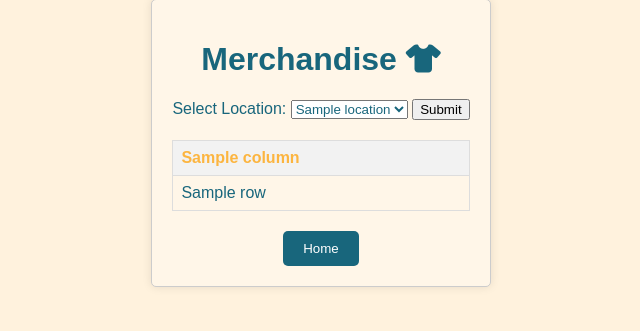
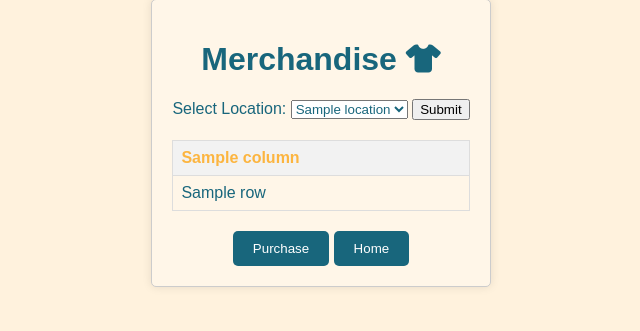
Before and after one commit to borbigo/TBA, a Python web app: template templates/merchandise.html in a window 1280 px wide. Shown: the part 257-588 px from the top of the page, without its empty margins (319-959 px from the left). Run offline with Jinja, Linux system fonts and the light colour scheme; the template is opened without the code that fills it: most values are stand-ins (such as "Sample title", 1, 10 or a date in 2020); some libraries are stand-ins or nearby versions.

Commit message:
added purchase button

```diff
--- a/templates/merchandise.html
+++ b/templates/merchandise.html
@@ -112,7 +112,9 @@
           {% else %}
               <p>No merchandise data available.</p>
           {% endif %}
-
+          <button name="button" value="purchase" class="home-button">
+            <a style="text-decoration: none; color: #fff;">Purchase</a>
+            </button>
           <button name="button" value="home" class="home-button">
               <a href="/" style="text-decoration: none; color: #fff;">Home</a>
           </button>
```
Also changed, not shown: 1 other file.
